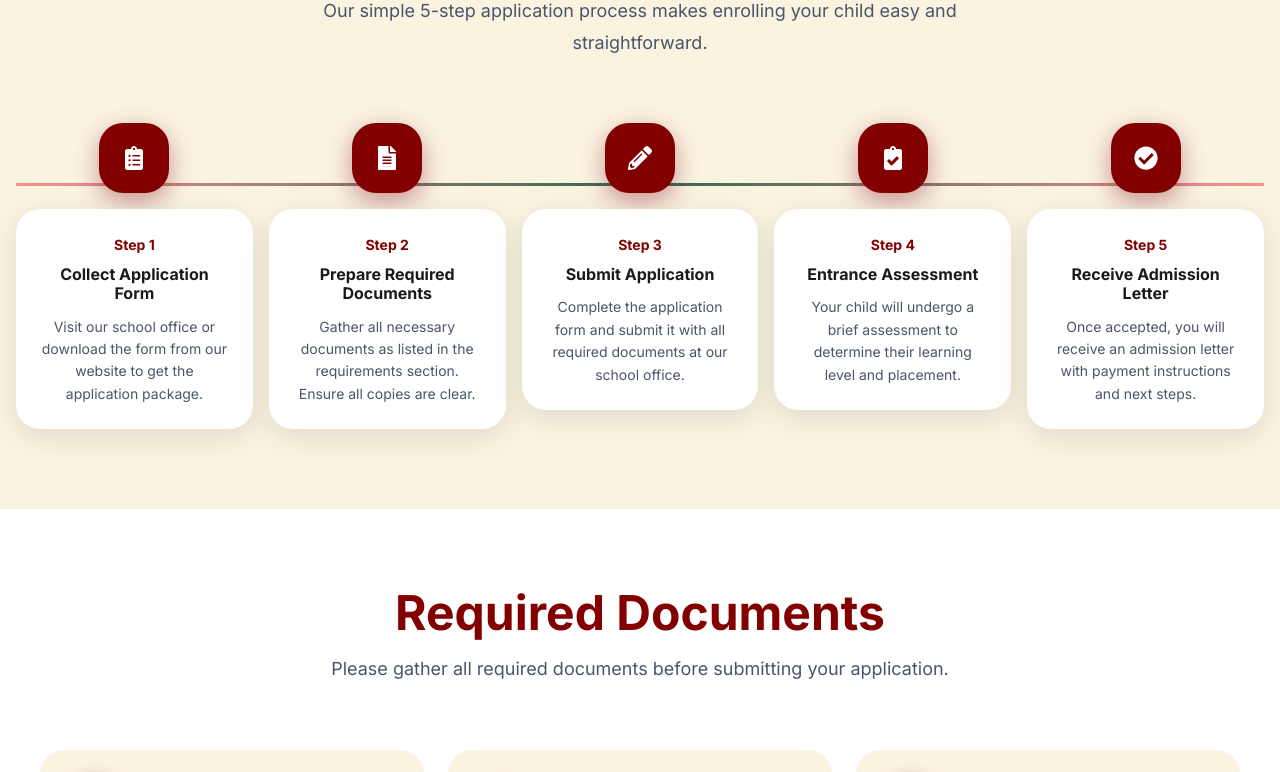
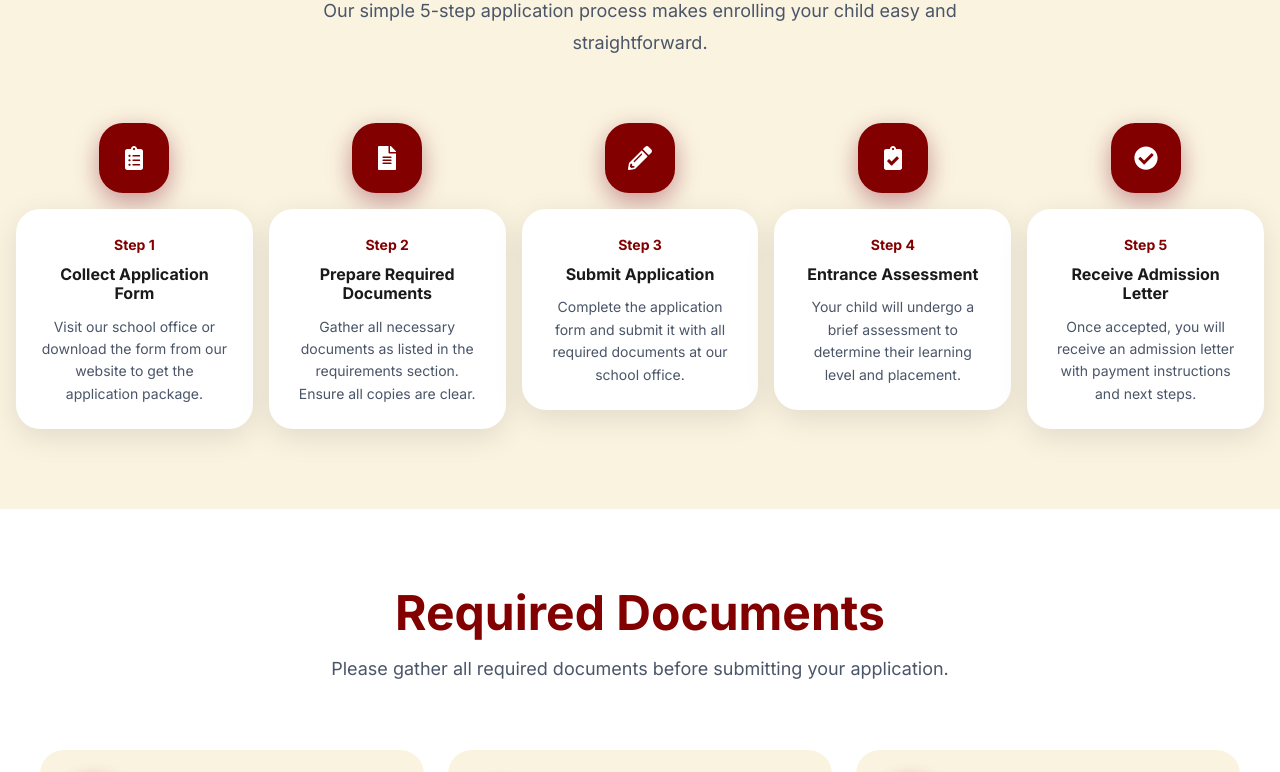
Before and after one commit to Tinashe623/ZONGORO-PRIMARY, a React (Vite) app: page /admissions in a window 1280 px wide. Shown: the part 1800-2572 px from the top of the page. Built offline with nearby package versions, Linux system fonts and the light colour scheme.

Commit message:
refactor: simplify UI components by removing redundant background gradients and decorative layout elements

```diff
--- a/src/components/sections/ApplicationSteps.tsx
+++ b/src/components/sections/ApplicationSteps.tsx
@@ -79,17 +79,7 @@ const ApplicationSteps = () => {
             ))}
           </VStack>
         ) : (
-          <Box position="relative">
-            <Box
-              position="absolute"
-              top="60px"
-              left="0"
-              right="0"
-              h="3px"
-              bgGradient="linear(to-r, maroon.300, forest.500, maroon.300)"
-              zIndex={0}
-            />
-            <SimpleGrid columns={5} spacing={4}>
+          <SimpleGrid columns={5} spacing={4}>
               {applicationSteps.map((step, index) => (
                 <ScrollReveal key={step.step} delay={0.1 * index}>
                   <VStack spacing={4} position="relative" zIndex={1}>
@@ -128,7 +118,6 @@ const ApplicationSteps = () => {
                 </ScrollReveal>
               ))}
             </SimpleGrid>
-          </Box>
         )}
       </Box>
     </Box>
--- a/src/components/sections/FeesOverview.tsx
+++ b/src/components/sections/FeesOverview.tsx
@@ -151,23 +151,10 @@ const FeesOverview = () => {
               overflow="hidden"
               border="1px solid"
               borderColor="gray.100"
-              position="relative"
-              _before={{
-                content: '""',
-                position: 'absolute',
-                top: 0,
-                left: 0,
-                right: 0,
-                bottom: 0,
-                bgGradient: 'linear(to-br, rgba(255,255,255,0.95), rgba(130,0,32,0.01))',
-                opacity: 0,
-                transition: 'opacity 0.3s ease'
-              }}
               _hover={{
                 transform: 'translateY(-2px)',
                 boxShadow: '0 16px 48px rgba(130,0,32,0.2), 0 8px 24px rgba(0,0,0,0.12)',
-                borderColor: 'maroon.200',
-                _before: { opacity: 1 }
+                borderColor: 'maroon.200'
               }}
               transition="all 0.4s cubic-bezier(0.4, 0, 0.2, 1)"
             >
--- a/src/pages/ContactPage.tsx
+++ b/src/pages/ContactPage.tsx
@@ -199,13 +199,8 @@ const ContactForm = () => {
               borderRadius="full"
               px={{ base: 6, md: 10 }}
               _hover={{
-                bg: 'forest.600',
                 transform: 'translateY(-2px)',
-                boxShadow: '0 10px 30px rgba(45,106,79,0.3)'
-              }}
-              _active={{
-                bg: 'forest.700',
-                transform: 'translateY(0)'
+                boxShadow: '0 8px 25px rgba(45,106,79,0.3)'
               }}
               transition="all 0.3s ease"
             >
```
